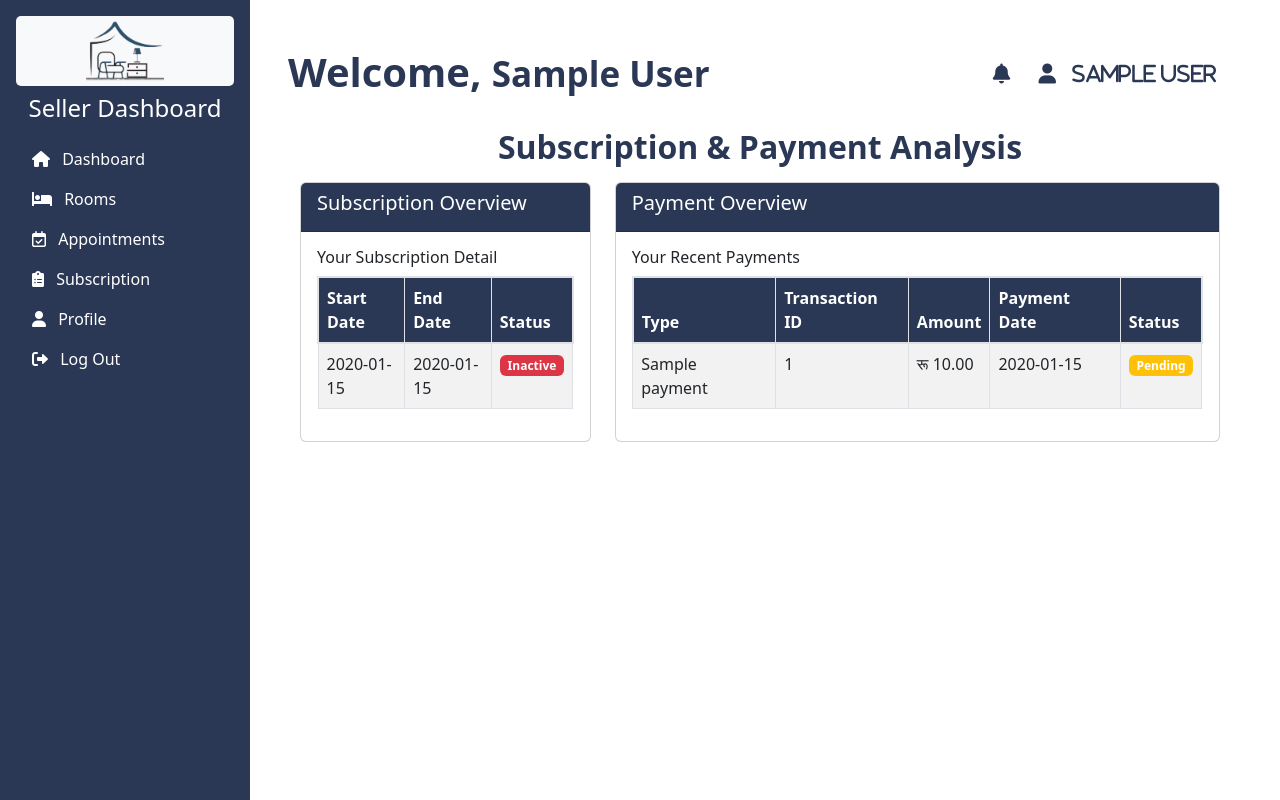
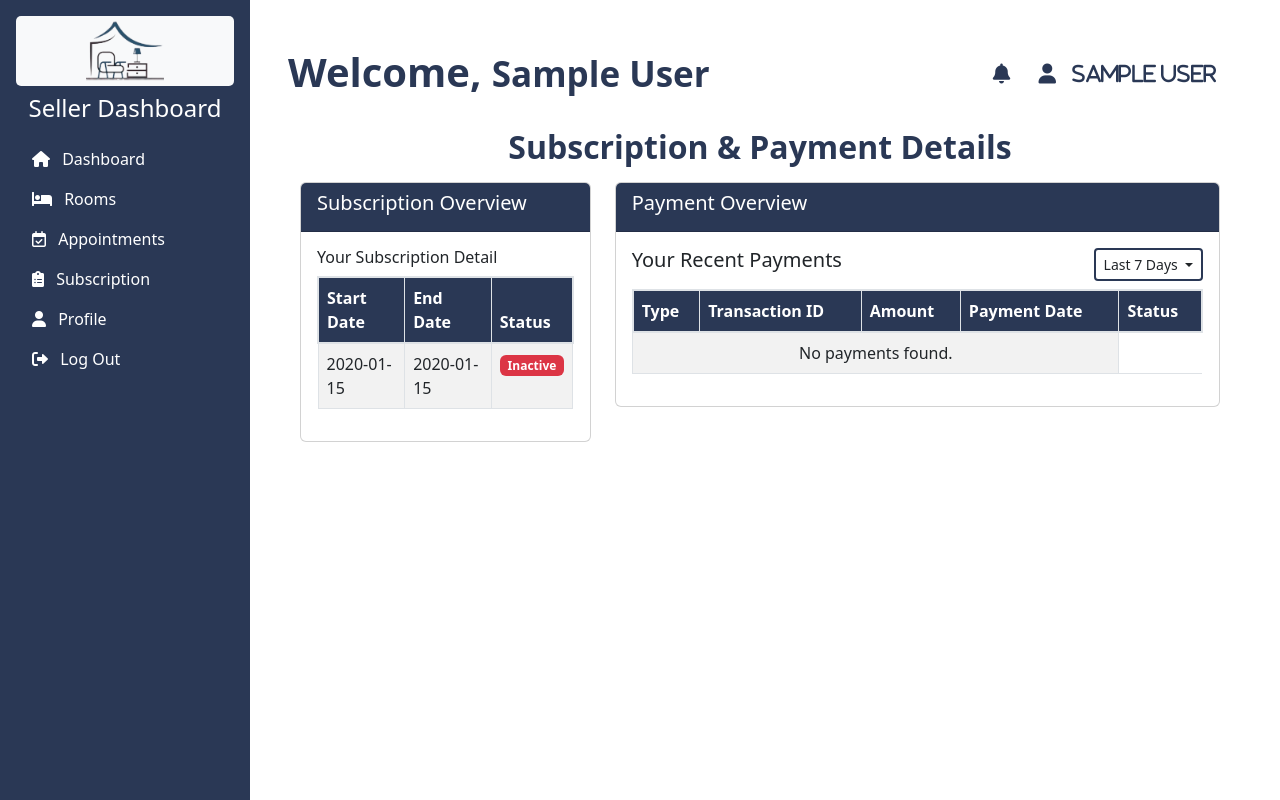
Before and after one commit to amulyasb/RoomRental, a Django app: page /seller_subscription/?days=7 in a window 1280 px wide. Run offline with Django 5.2, Linux system fonts and the light colour scheme; a user stored in the database is signed in; tables that the repository leaves empty hold one stand-in row (values such as "Sample post"); data that the repository does not hold is empty.

Commit message:
add paymnet sorting thorugh days for seller

```diff
--- a/core/templates/seller/seller_subscription.html
+++ b/core/templates/seller/seller_subscription.html
@@ -3,16 +3,18 @@
 {% block content %}
 
 <style>
-    .Subs-Head{
+    .Subs-Head {
         background-color: #2A3855 !important;
         color: white;
     }
+
     @media (max-width: 768px) {
         .card-header {
             font-size: 1.25rem;
         }
 
-        .table th, .table td {
+        .table th,
+        .table td {
             font-size: 0.9rem;
         }
     }
@@ -46,7 +48,7 @@
 {% endif %}
 
 <div class="container mt-4">
-    <h2 class="text-center fw-bold mb-3">Subscription & Payment Analysis</h2>
+    <h2 class="text-center fw-bold mb-3">Subscription & Payment Details</h2>
 
     <div class="row mb-5">
 
@@ -99,7 +101,35 @@
                     <h5>Payment Overview</h5>
                 </div>
                 <div class="card-body">
-                            <h6 class="card-title">Your Recent Payments</h6>
+                    <div class="head-payment-detail d-flex justify-content-between ">
+                        <h5 class="card-title">Your Recent Payments</h5>
+                        <div class="dropdown mb-2">
+                            <button class="btn btn-sm dropdown-toggle" type="button" id="sortDropdown"
+                                data-bs-toggle="dropdown" aria-expanded="false"
+                                style="border: 2px solid #2A3855 !important;">
+                                {% if payment_filter == '7' %}
+                                    Last 7 Days
+                                {% elif payment_filter == '15' %}
+                                    Last 15 Days
+                                {% elif payment_filter == '30' %}
+                                    Last 30 Days
+                                {% elif payment_filter == '90' %}
+                                    last 3 Months
+                                {% else %}
+                                    Sort By
+                                {% endif %}
+                            </button>
+                            <ul class="dropdown-menu" aria-labelledby="sortDropdown">
+                                <li><a class="dropdown-item sort-option" href="?days=7">Last 7 Days</a></li>
+                                <li><a class="dropdown-item sort-option" href="?days=15">Last 15 Days</a></li>
+                                <li><a class="dropdown-item sort-option" href="?days=30">Last 30 Days</a></li>
+                                <li><a class="dropdown-item sort-option" href="?days=90">Last 3 Month</a></li>
+                                <li><hr class="dropdown-divider"></li>
+                                <li><a class="dropdown-item" href="?">Show All</a></li>
+                            </ul>
+                        </div>
+                    </div>
+
                     <div class="table-responsive">
                         <table class="table table-bordered table-striped">
                             <thead class="table-head">
--- a/core/views.py
+++ b/core/views.py
@@ -365,6 +365,17 @@ def seller_subscription(request):
         subscriptions = Subscription.objects.filter(seller=user).order_by("-id")[:1]
         payments = Payment.objects.filter(seller=user).order_by("-id")
 
+
+        # payment sorting through days
+        payment_filter = request.GET.get('days')
+        if payment_filter:
+            days = int(payment_filter)
+            filtered_payment= timezone.now() - timedelta(days=days)
+            payments = payments.filter(payment_date__gte=filtered_payment)
+        else:
+            payments = Payment.objects.filter(seller=user).order_by("-id")
+
+
     else:
         messages.error(request, "Unauthorized User")
         return redirect('login_user')
@@ -376,6 +387,7 @@ def seller_subscription(request):
         'cities': cities,
         'subscriptions': subscriptions,
         'payments':payments,
+        'payment_filter': payment_filter,
     }
 
     return render(request, "seller/seller_subscription.html", data)
```
Lines whose indentation alone changed are shown as unchanged.
